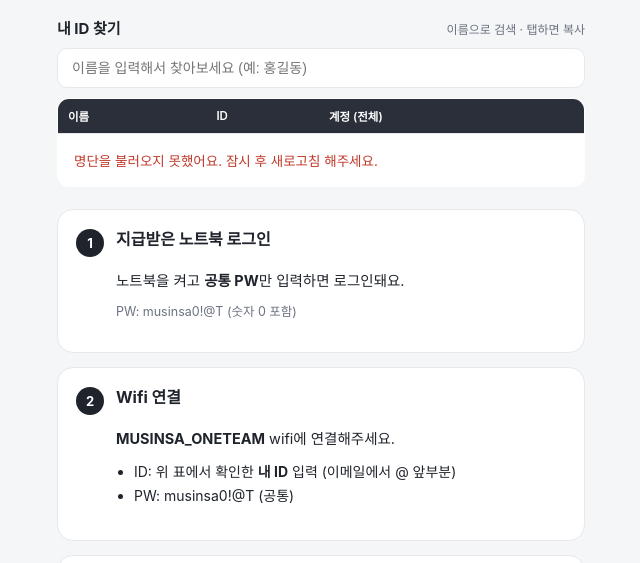
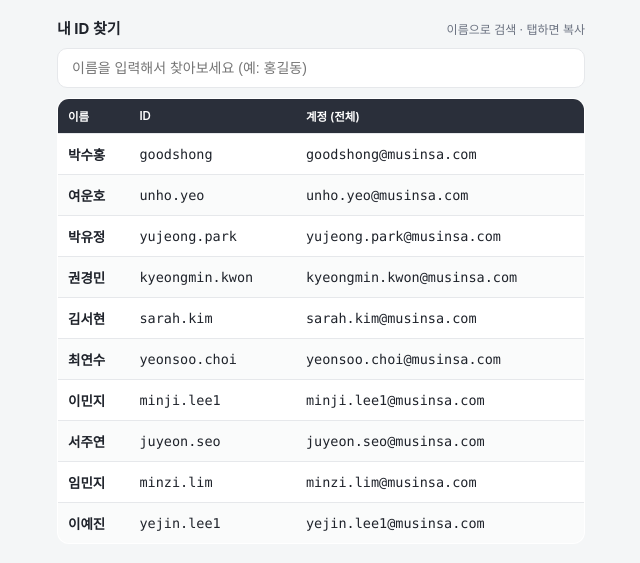
Before and after one commit to kyungjookang-create/onboarding, a plain HTML site: page index.html in a window 1280 px wide. Shown: the part 194-757 px from the top of the page, without its empty margins (319-959 px from the left). Drawn offline with Linux system fonts and the light colour scheme; no server answers.

Commit message:
Update CSV and API URLs in index.html

```diff
--- a/index.html
+++ b/index.html
@@ -280,7 +280,7 @@
     navigator.clipboard && navigator.clipboard.writeText(text).then(() => showToast(text + ' 복사했어요'));
   }
 
-  const ROSTER_CSV_URL = "https://docs.google.com/spreadsheets/d/1Qnov4NElwwBCkg6ikzL2OSLtSUVjWLeK4rUW8SDTCRQ/gviz/tq?tqx=out:csv&gid=0";
+  const ROSTER_CSV_URL = "roster.csv";
 
   function parseCsvLine(line) {
     // 이름/이메일에 콤마가 없다는 전제 하에 단순 split (충분히 안전함)
@@ -314,7 +314,7 @@
   }
 
   // Apps Script 웹앱 주소 (배포 후 여기에 붙여넣기). 비어 있으면 시트를 직접 조회해요.
-  const ROSTER_API_URL = "https://script.google.com/a/macros/musinsa.com/s/AKfycbxnHA9asMbRk23hRlr0vdOc5pz-7lV0JtbpZlNz8vNgBT3krv5_Rj2c4hZ0C-M0PiMXSQ/exec";
+  const ROSTER_API_URL = "";
 
   function loadFromApi() {
     return fetch(ROSTER_API_URL + (ROSTER_API_URL.includes('?') ? '&' : '?') + '_cb=' + Date.now(), { cache: 'no-store' })
```
